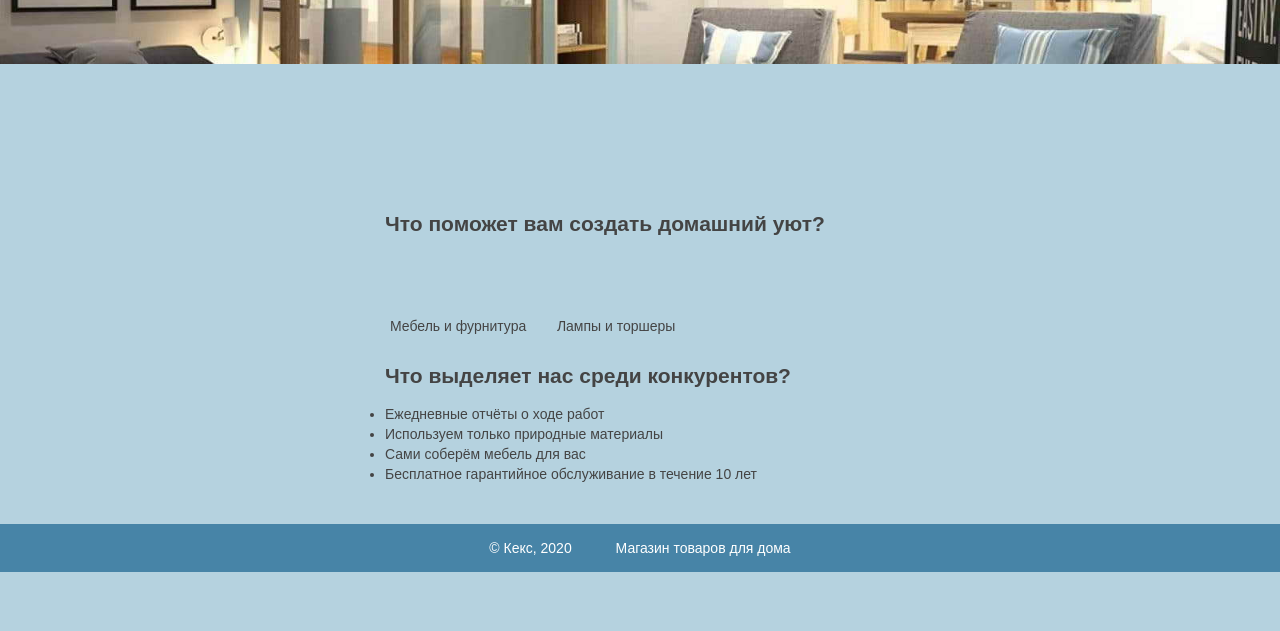
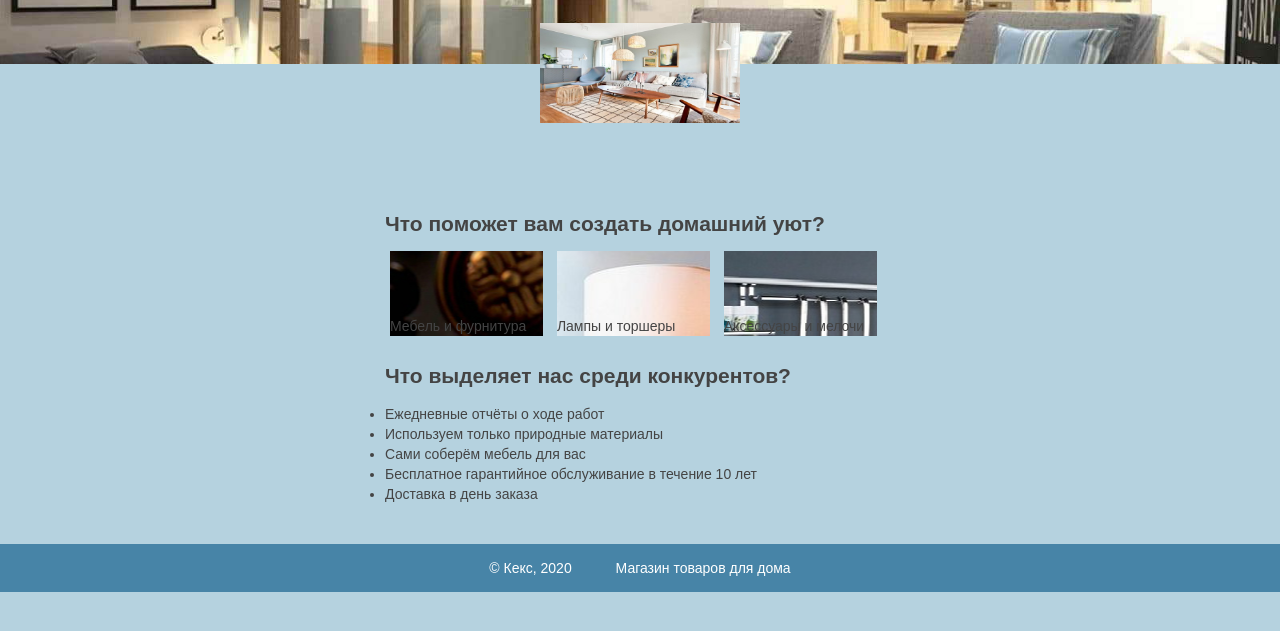
Before and after one commit to Gorshunov2021/HTML_CSS_JS, a plain HTML site: page task0001/index.html in a window 1280 px wide. Shown: the part 153-784 px from the top of the page. Drawn offline with Linux system fonts and the light colour scheme.

Commit message:
27.07.2022

```diff
--- a/task0001/index.html
+++ b/task0001/index.html
@@ -12,6 +12,7 @@
 		<div class="container">
 			<h1>Gorynych2</h1>
 			<p class="description">Разнообразные товары для дома с доставкой по всей планете</p>
+			<img src="2.jpg" width="200" height="100">
 		</div>
 	</header>
 
@@ -19,6 +20,7 @@
 		<h2>Что поможет вам создать домашний уют?</h2>
 		<p class="feature-furniture">Мебель и фурнитура</p>
 		<p class="feature-lighting">Лампы и торшеры</p>
+		<p class="feature-accessories">Аксессуары и мелочи</p>
 	</section>
 
 	<section class="advantages">
@@ -28,6 +30,7 @@
 			<li>Используем только природные материалы</li>
 			<li>Сами соберём мебель для вас</li>
 			<li>Бесплатное гарантийное обслуживание в течение 10 лет</li>
+			<li>Доставка в день заказа</li>
 		</ul>
 	</section>
 
--- a/task0001/style.css
+++ b/task0001/style.css
@@ -64,17 +64,17 @@ h1 {
 
 .feature-furniture {
 	padding-top: 65px;
-	background-image: url("img/furniture.svg");
+	background-image: url("furniture.jpg");
 }
 
 .feature-lighting {
 	padding-top: 65px;
-	background-image: url("img/lighting.svg");
+	background-image: url(lighting.jpg);
 }
 
 .feature-accessories {
 	padding-top: 65px;
-	background-image: url("img/accessories.svg");
+	background-image: url(accessories.jpg);
 }
 
 .advantages {
```
Also changed, not shown: task0001/2.jpg (added), task0001/accessories.jpg (added), task0001/furniture.jpg (added), task0001/lighting.jpg (added).
